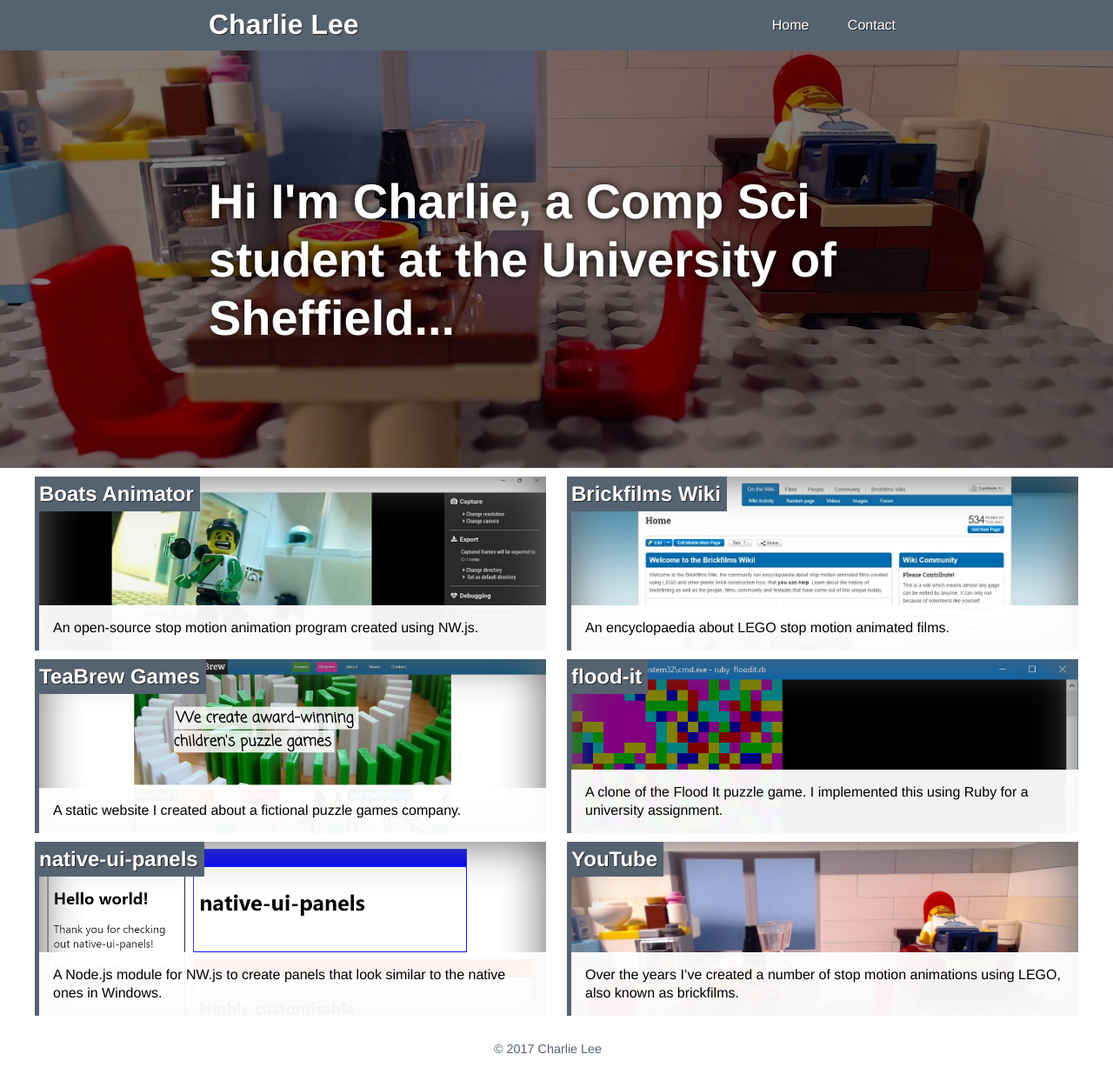
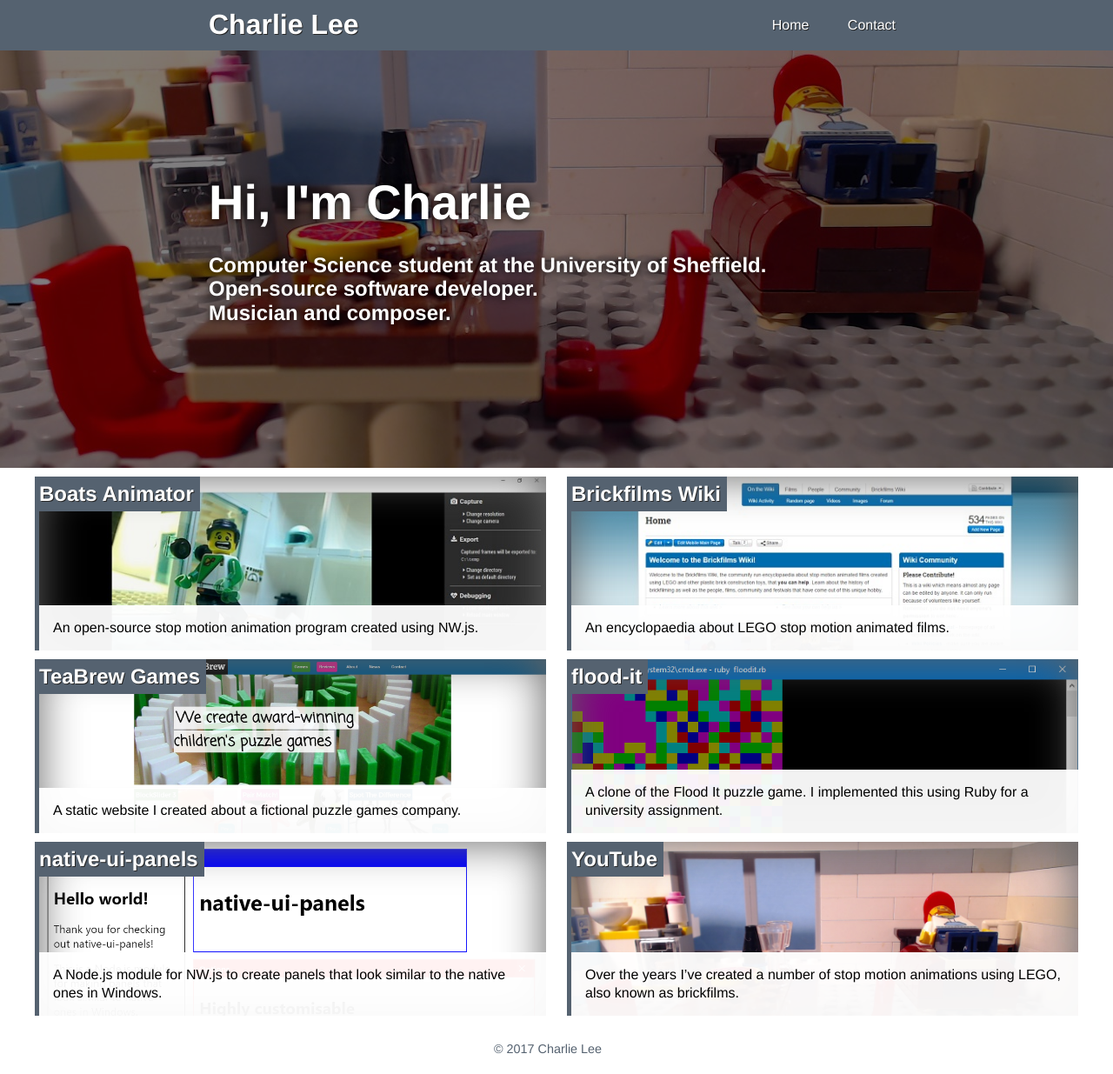
Before and after one commit to charlielee/charlielee.github.io, a Jekyll site: the page built from index.md, in a window 1280 px wide. Shown: the whole page at 87% size. Built offline with Jekyll 4.4.1, drawn with Linux system fonts in a browser that asks for light colours.

Commit message:
Add subtitle to home page

```diff
--- a/index.md
+++ b/index.md
@@ -4,5 +4,6 @@ layout: home
 collection: projects
 hero_cover: true
 hero_img: assets/img/good-morning-simons-reduced.jpg
-hero_title: Hi I'm Charlie, a Comp Sci student at the University of Sheffield...
+hero_title: Hi, I'm Charlie
+hero_text: "Computer Science student at the University of Sheffield.<br>Open-source software developer.<br>Musician and composer."
 ---
```
